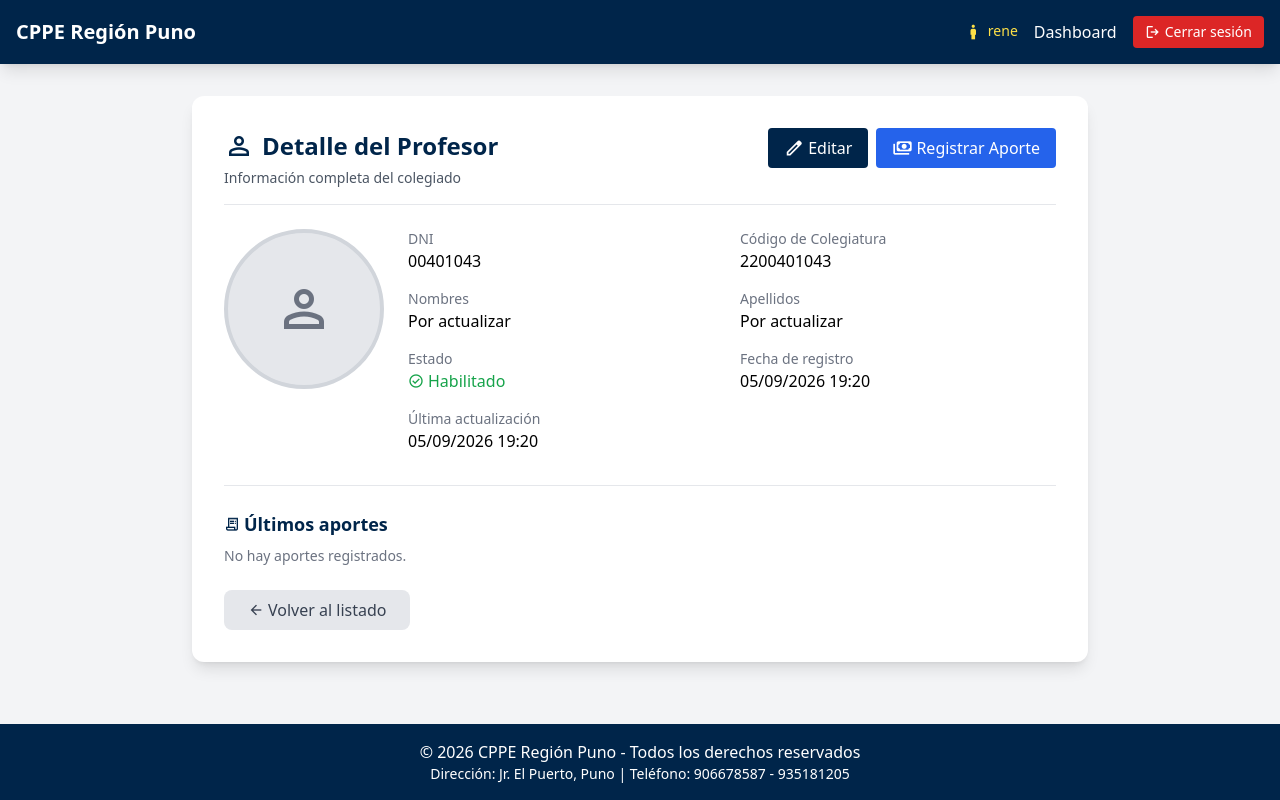
After one commit to RnAraujo/cppe-teachers, a Django app: page /dashboard/teacher/705/ in a window 1280 px wide. The commit adds this page. Run offline with Django 5.2, Linux system fonts and the light colour scheme; a user stored in the database is signed in; data comes from the database, SQL or seed files in the repository; both versions use the stored data as it was after the commit; some libraries are stand-ins or nearby versions.

Commit message:
form style

```diff
--- a/apps/teachers/urls.py
+++ b/apps/teachers/urls.py
@@ -10,4 +10,6 @@ urlpatterns = [
     path('dashboard/teacher/<int:teacher_id>/contribution/', views.add_contribution, name='add_contribution'),
     path('dashboard/receipt/<int:contribution_id>/', views.download_receipt, name='download_receipt'),
     path('dashboard/receipts/download/', views.download_receipts, name='download_receipts'),
+    path('dashboard/teacher/<int:teacher_id>/', views.teacher_detail, name='teacher_detail'),
+
 ]
--- a/apps/teachers/views.py
+++ b/apps/teachers/views.py
@@ -43,7 +43,7 @@ def dashboard(request):
             Q(first_name__icontains=query) |
             Q(registration_code__icontains=query)
         )
-    paginator = Paginator(teachers_list, 20)
+    paginator = Paginator(teachers_list, 16)
     page = request.GET.get('page')
     try:
         teachers = paginator.page(page)
@@ -53,7 +53,7 @@ def dashboard(request):
         teachers = paginator.page(paginator.num_pages)
 
     # Últimos 10 profesores actualizados (independientemente de la búsqueda)
-    recent_teachers = Teacher.objects.all().order_by('-updated_at')[:10]
+    recent_teachers = Teacher.objects.all().order_by('-updated_at')[:7]
 
     context = {
         'teachers': teachers,
@@ -141,3 +141,8 @@ def download_receipts(request):
         return response
     else:
         return redirect('dashboard')
+
+@login_required
+def teacher_detail(request, teacher_id):
+    teacher = get_object_or_404(Teacher, id=teacher_id)
+    return render(request, 'teacher_detail.html', {'teacher': teacher})
--- a/templates/base.html
+++ b/templates/base.html
@@ -46,7 +46,7 @@
             <a href="{% url 'landing' %}" class="text-xl font-bold">CPPE Región Puno</a>
             <div class="flex items-center space-x-4">
                 {% if user.is_authenticated %}
-                    <span class="text-sm">👤 {{ user.username }}</span>
+                    <span class="text-sm text-yellow-300"><span class="material-symbols-outlined">boy</span> {{ user.username }}</span>
                     <a href="{% url 'dashboard' %}" class="hover:underline">Dashboard</a>
                     <form action="{% url 'logout' %}" method="post" class="inline">
                         {% csrf_token %}
@@ -77,8 +77,8 @@
     </main>
 
     <footer class="bg-primary text-white text-center p-4 mt-8">
-        <p>&copy; 2025 CPPE Región Puno - Todos los derechos reservados</p>
-        <p class="text-sm">Dirección: Jr. Lima 123, Puno | Teléfono: 951-123456 | Correo: cppe@puno.pe</p>
+        <p>&copy; 2026 CPPE Región Puno - Todos los derechos reservados</p>
+        <p class="text-sm">Dirección: Jr. El Puerto, Puno | Teléfono: 906678587 - 935181205</p>
     </footer>
 </body>
 </html>
--- a/templates/landing.html
+++ b/templates/landing.html
@@ -4,11 +4,11 @@
 {% block content %}
 <div class="max-w-lg mx-auto bg-white p-8 rounded shadow">
     <div class="text-center mb-6">
-        <img src="{% static 'img/logo.png' %}" alt="Logo CPPE" class="mx-auto h-20 w-auto" onerror="this.style.display='none'">
+        <img src="{% static 'images/logo.png' %}" alt="Logo CPPE" class="mx-auto h-20 w-auto" onerror="this.style.display='none'">
         <h2 class="text-xl font-bold text-primary mt-2">Colegio de Profesores del Perú - Región Puno</h2>
     </div>
 
-    <h3 class="text-lg font-semibold text-primary mb-4">Buscar Profesor</h3>
+    <h3 class="text-lg font-semibold text-primary mt-2 mb-4">Buscar Profesor</h3>
     <form method="POST">
         {% csrf_token %}
         <div class="flex">
@@ -35,7 +35,6 @@
                     <p><strong>DNI:</strong> {{ teacher.dni }}</p>
                     <p><strong>Código de Colegiatura:</strong> {{ teacher.registration_code }}</p>
                     <p><strong>Estado:</strong> <span class="font-bold {% if teacher.is_enabled %}text-green-600{% else %}text-red-600{% endif %}">{% if teacher.is_enabled %}Habilitado{% else %}No habilitado{% endif %}</span></p>
-                    <p><strong>Aportes:</strong> <span class="font-bold">{{ teacher.status }}</span></p>
                 </div>
             </div>
         </div>
--- /dev/null
+++ b/templates/teacher_detail.html
@@ -0,0 +1,119 @@
+{% extends 'base.html' %}
+{% load static %}
+
+{% block title %}Detalle del Profesor{% endblock %}
+
+{% block content %}
+<div class="max-w-4xl mx-auto bg-white p-8 rounded-xl shadow-lg">
+    <div class="flex justify-between items-start border-b border-gray-200 pb-4 mb-6">
+        <div>
+            <h2 class="text-2xl font-bold text-primary flex items-center">
+                <span class="material-symbols-outlined text-primary text-3xl mr-2">person</span>
+                Detalle del Profesor
+            </h2>
+            <p class="text-gray-600 text-sm mt-1">Información completa del colegiado</p>
+        </div>
+        <div class="flex gap-2">
+            <a href="{% url 'edit_teacher' teacher.id %}" class="bg-primary text-white px-4 py-2 rounded hover:bg-blue-900 btn-icon">
+                <span class="material-symbols-outlined text-white text-base">edit</span>
+                Editar
+            </a>
+            <a href="{% url 'add_contribution' teacher.id %}" class="bg-blue-600 text-white px-4 py-2 rounded hover:bg-blue-700 btn-icon">
+                <span class="material-symbols-outlined text-white text-base">payments</span>
+                Registrar Aporte
+            </a>
+        </div>
+    </div>
+
+    <div class="flex flex-col md:flex-row items-start gap-6">
+        <!-- Foto -->
+        <div class="flex-shrink-0">
+            {% if teacher.photo %}
+                <img src="{{ teacher.photo.url }}" alt="{{ teacher.full_name }}" class="h-40 w-40 object-cover rounded-full border-4 border-gray-200 shadow">
+            {% else %}
+                <div class="h-40 w-40 rounded-full bg-gray-200 flex items-center justify-center text-gray-500 border-4 border-gray-300">
+                    <span class="material-symbols-outlined text-6xl">person</span>
+                </div>
+            {% endif %}
+        </div>
+
+        <!-- Datos -->
+        <div class="flex-1 grid grid-cols-1 md:grid-cols-2 gap-4">
+            <div>
+                <p class="text-sm text-gray-500">DNI</p>
+                <p class="font-medium">{{ teacher.dni }}</p>
+            </div>
+            <div>
+                <p class="text-sm text-gray-500">Código de Colegiatura</p>
+                <p class="font-medium">{{ teacher.registration_code }}</p>
+            </div>
+            <div>
+                <p class="text-sm text-gray-500">Nombres</p>
+                <p class="font-medium">{{ teacher.first_name }}</p>
+            </div>
+            <div>
+                <p class="text-sm text-gray-500">Apellidos</p>
+                <p class="font-medium">{{ teacher.last_name }}</p>
+            </div>
+            <div>
+                <p class="text-sm text-gray-500">Estado</p>
+                <p class="font-medium">
+                    {% if teacher.is_enabled %}
+                        <span class="text-green-600 flex items-center">
+                            <span class="material-symbols-outlined text-base mr-1">check_circle</span> Habilitado
+                        </span>
+                    {% else %}
+                        <span class="text-red-600 flex items-center">
+                            <span class="material-symbols-outlined text-base mr-1">cancel</span> No habilitado
+                        </span>
+                    {% endif %}
+                </p>
+            </div>
+            <div>
+                <p class="text-sm text-gray-500">Fecha de registro</p>
+                <p class="font-medium">{{ teacher.created_at|date:"d/m/Y H:i" }}</p>
+            </div>
+            <div>
+                <p class="text-sm text-gray-500">Última actualización</p>
+                <p class="font-medium">{{ teacher.updated_at|date:"d/m/Y H:i" }}</p>
+            </div>
+        </div>
+    </div>
+
+    <!-- Últimos aportes (opcional) -->
+    <div class="mt-8 border-t border-gray-200 pt-6">
+        <h3 class="text-lg font-semibold text-primary flex items-center">
+            <span class="material-symbols-outlined text-primary text-base mr-1">receipt_long</span>
+            Últimos aportes
+        </h3>
+        {% with contributions=teacher.contributions.all|slice:":5" %}
+            {% if contributions %}
+                <ul class="mt-2 space-y-1 text-sm">
+                    {% for c in contributions %}
+                        <li class="flex justify-between border-b border-gray-100 py-1">
+                            <span>{{ c.get_month_display }} {{ c.year }}</span>
+                            <span>S/ {{ c.amount }}</span>
+                            <span class="text-gray-500">{{ c.payment_date|date:"d/m/Y" }}</span>
+                            <a href="{% url 'download_receipt' c.id %}" class="text-blue-600 hover:underline flex items-center" title="Descargar recibo">
+                                <span class="material-symbols-outlined text-base">picture_as_pdf</span>
+                            </a>
+                        </li>
+                    {% endfor %}
+                </ul>
+                <a href="{% url 'teacher_contributions' teacher.id %}" class="text-blue-600 hover:underline text-sm mt-2 inline-block">
+                    Ver todos los aportes
+                </a>
+            {% else %}
+                <p class="text-gray-500 text-sm mt-2">No hay aportes registrados.</p>
+            {% endif %}
+        {% endwith %}
+    </div>
+
+    <div class="mt-6 flex gap-3">
+        <a href="{% url 'dashboard' %}" class="bg-gray-200 hover:bg-gray-300 text-gray-700 font-medium py-2 px-6 rounded-lg transition duration-200 flex items-center">
+            <span class="material-symbols-outlined text-base mr-1">arrow_back</span>
+            Volver al listado
+        </a>
+    </div>
+</div>
+{% endblock %}
```
Also changed, not shown: templates/dashboard.html (+16 -24 lines), db.sqlite3, static/images/logo.png (added).
